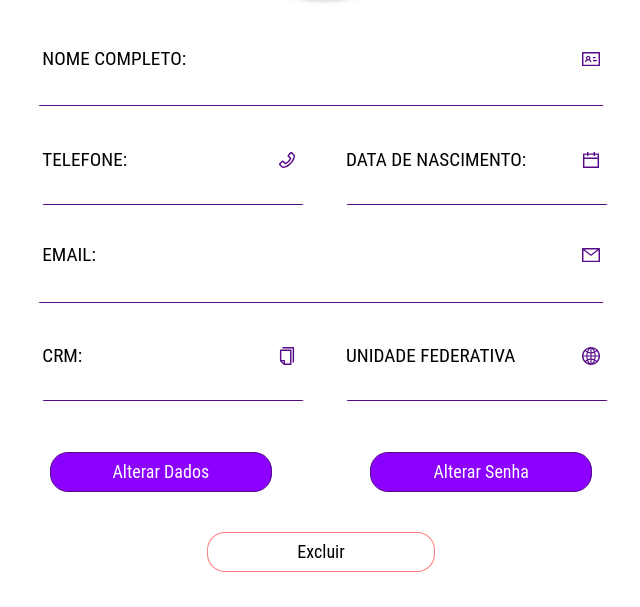
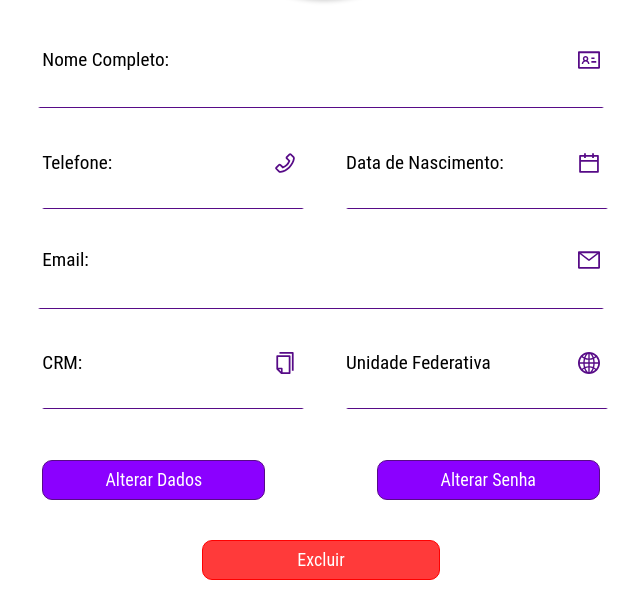
Before and after one commit to cpejr/front-web-mvpclinicas, a React (Vite) app: page / in a window 1280 px wide. Shown: the part 283-890 px from the top of the page, without its empty margins (319-959 px from the left). Built offline with nearby package versions, Linux system fonts and the light colour scheme; no server answers.

Commit message:
fix: correcoes estilizacao

```diff
--- a/src/Styles/Botao/Botao.jsx
+++ b/src/Styles/Botao/Botao.jsx
@@ -18,7 +18,7 @@ const Botao = styled.button`
   padding-left: ${(props) => props.paddingLeft};
   padding-right: ${(props) => props.paddingRight};
   padding-top: ${(props) => props.paddingTop};
-  width: ${(props) => props.width ?? "30%"};
+  width: ${(props) => props.width ?? "40%"};
 
   @media (max-width: 700px) {
     width: ${(props) => props.widthMedia700};
@@ -35,7 +35,7 @@ const Botao = styled.button`
   /* Cor e estilo do botão */
   background-color: ${(props) => props.backgroundColor ?? "#8B00FF"};
   border-color: ${(props) => props.borderColor ?? "#570B87"};
-  border-radius: ${(props) => props.borderRadius ?? "18px"};
+  border-radius: ${(props) => props.borderRadius ?? "10px"};
   border-style: solid;
   border-width: ${(props) => props.borderWidth ?? "1px"};
   box-shadow: ${(props) => props.boxShadow};
--- a/src/pages/Perfil/Perfil.jsx
+++ b/src/pages/Perfil/Perfil.jsx
@@ -23,6 +23,8 @@ import {
 
 import Botao from "../../Styles/Botao/Botao";
 import Input from "../../Styles/Input/Input";
+import { data } from '../../utils/masks';
+
 import fotoPerfil from "../../assets/montanha.jpg"
 
 import * as managerService from "../../services/ManagerService/managerService";
@@ -56,21 +58,22 @@ function Perfil() {
         <CaixaInputs>
           <ConjuntoTituloInput>
             <TituloIcon>
-              <TituloInput>NOME COMPLETO:</TituloInput>
-              <IdcardOutlined style={{ fontSize: "18px", color: "#570B87" }} />
+              <TituloInput>Nome Completo:</TituloInput>
+              <IdcardOutlined style={{ fontSize: "22px", color: "#570B87" }} />
             </TituloIcon>
             <Input
               placeholder={usuario.nome}
               backgroundColor="white"
               heightMedia700="20px"
               marginBottomMedia700="8%"
+              readOnly
             ></Input>
           </ConjuntoTituloInput>
           <InputDividido>
             <ConjuntoTituloInput>
               <TituloIcon>
-                <TituloInput>TELEFONE:</TituloInput>
-                <PhoneOutlined style={{ fontSize: "18px", color: "#570B87" }} />
+                <TituloInput>Telefone:</TituloInput>
+                <PhoneOutlined style={{ fontSize: "22px", color: "#570B87" }} />
               </TituloIcon>
               <Input
                 placeholder={usuario.telefone}
@@ -79,42 +82,45 @@ function Perfil() {
                 heightMedia700="20px"
                 alignSelf="flex-start"
                 marginBottomMedia700="8%"
+                readOnly
               ></Input>
             </ConjuntoTituloInput>
             <ConjuntoTituloInput>
               <TituloIcon>
-                <TituloInput>DATA DE NASCIMENTO:</TituloInput>
+                <TituloInput>Data de Nascimento:</TituloInput>
                 <CalendarOutlined
-                  style={{ fontSize: "18px", color: "#570B87" }}
+                  style={{ fontSize: "22px", color: "#570B87" }}
                 />
               </TituloIcon>
               <Input
-                placeholder={usuario.data_nascimento}
+                placeholder={data(usuario.data_nascimento)}
                 backgroundColor="white"
                 width="100%"
                 heightMedia700="20px"
                 alignSelf="flex-start"
                 marginBottomMedia700="8%"
+                readOnly
               ></Input>
             </ConjuntoTituloInput>
           </InputDividido>
           <ConjuntoTituloInput>
             <TituloIcon>
-              <TituloInput>EMAIL:</TituloInput>
-              <MailOutlined style={{ fontSize: "18px", color: "#570B87" }} />
+              <TituloInput>Email:</TituloInput>
+              <MailOutlined style={{ fontSize: "22px", color: "#570B87" }} />
             </TituloIcon>
             <Input
               placeholder={usuario.email}
               backgroundColor="white"
               heightMedia700="20px"
               marginBottomMedia700="8%"
+              readOnly
             ></Input>
           </ConjuntoTituloInput>
           <InputDividido>
             <ConjuntoTituloInput>
               <TituloIcon>
                 <TituloInput>CRM:</TituloInput>
-                <CopyOutlined style={{ fontSize: "18px", color: "#570B87" }} />
+                <CopyOutlined style={{ fontSize: "22px", color: "#570B87" }} />
               </TituloIcon>
               <Input
                 placeholder={usuario.crm}
@@ -123,13 +129,14 @@ function Perfil() {
                 heightMedia700="20px"
                 alignSelf="flex-start"
                 marginBottomMedia700="8%"
+                readOnly
               ></Input>
             </ConjuntoTituloInput>
             <ConjuntoTituloInput>
               <TituloIcon>
-                <TituloInput>UNIDADE FEDERATIVA</TituloInput>
+                <TituloInput>Unidade Federativa</TituloInput>
                 <GlobalOutlined
-                  style={{ fontSize: "18px", color: "#570B87" }}
+                  style={{ fontSize: "22px", color: "#570B87" }}
                 />
               </TituloIcon>
               <Input
@@ -140,6 +147,7 @@ function Perfil() {
                 justifyContent="flex-start"
                 alignSelf="flex-start"
                 marginBottomMedia700="8%"
+                readOnly
               ></Input>
             </ConjuntoTituloInput>
           </InputDividido>
@@ -150,11 +158,11 @@ function Perfil() {
             <Botao>Alterar Senha</Botao>
           </BotoesEdicao>
           <Botao
-            color="#000000"
-            backgroundColor="white"
-            borderColor="#FF000080"
-            width="20%"
-            widthMedia700="30%"
+            color="#ffffff"
+            backgroundColor="#ff0000c5"
+            borderColor="#ff0000"
+            width="30%"
+            widthMedia700="40%"
           >
             Excluir
           </Botao>
--- a/src/pages/Perfil/Styles.js
+++ b/src/pages/Perfil/Styles.js
@@ -109,10 +109,6 @@ export const TituloInput = styled.div`
   @media (max-width: 900px) {
     font-size: 1em;
   }
-
-  @media (max-width: 500px) {
-    font-size: 0.8em;
-  }
 `;
 
 export const TituloIcon = styled.div`
@@ -131,22 +127,23 @@ export const CaixaBotoes = styled.div`
   align-items: center;
   gap: 40px;
   height: 20%;
-  width: 100%;
+  width: 70%;
   padding: 2%;
 
   @media (max-width: 900px) {
     gap: 20px;
     padding: 5%;
+    width: 90%;
   }
 `;
 
 export const BotoesEdicao = styled.div`
   display: flex;
   flex-direction: row;
-  justify-content: space-evenly;
+  justify-content: space-between;
   align-items: center;
   height: 50%;
-  width: 65%;
+  width: 70%;
 
   @media (max-width: 700px) {
     flex-direction: column;
--- /dev/null
+++ b/src/utils/masks.js
@@ -0,0 +1,10 @@
+export const data = (value) => {
+  if (value) {
+    const date = new Date(value);
+    const day = String(date.getUTCDate()).padStart(2, '0');
+    const month = String(date.getUTCMonth() + 1).padStart(2, '0');
+    const year = date.getUTCFullYear();
+    return `${day}/${month}/${year}`;
+  }
+  return value;
+};
```
